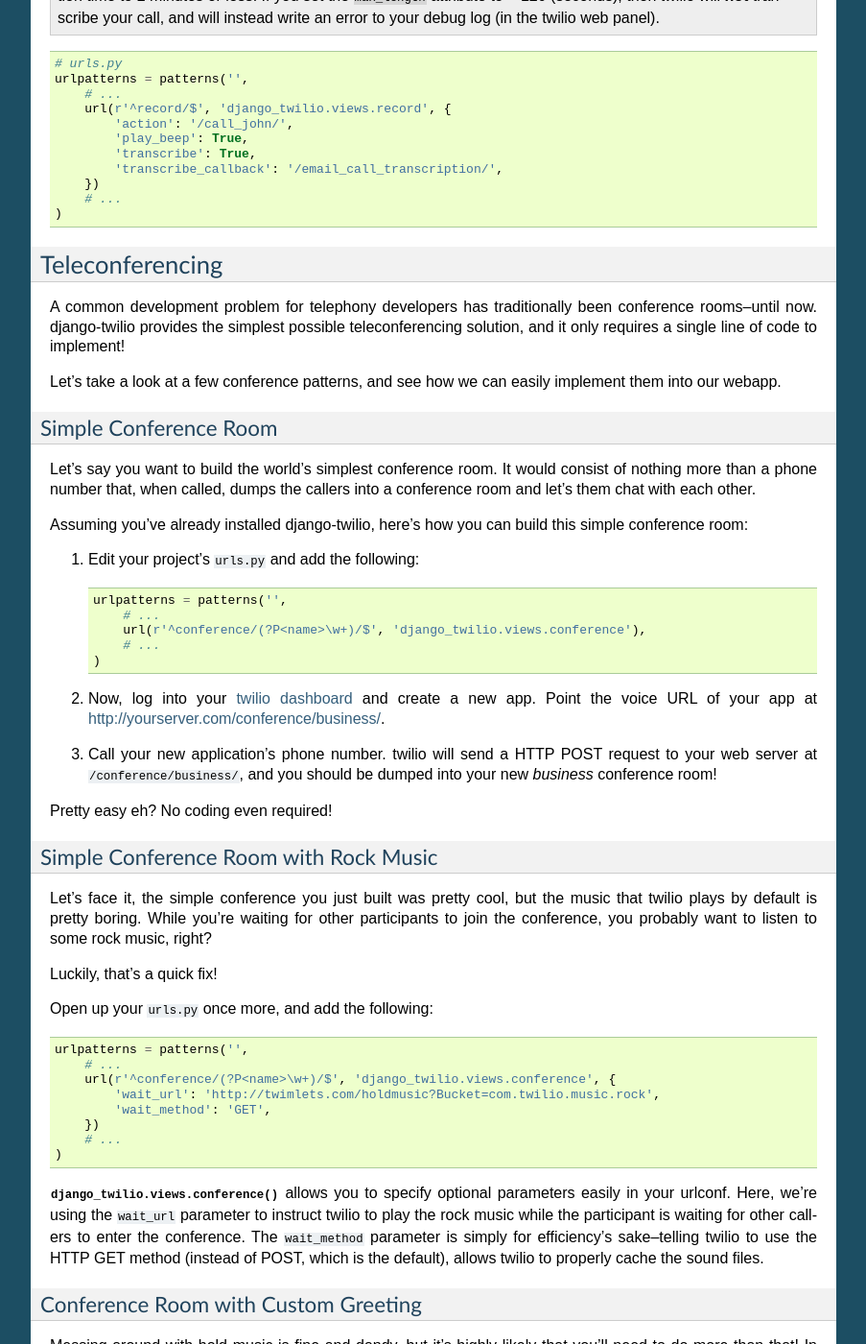
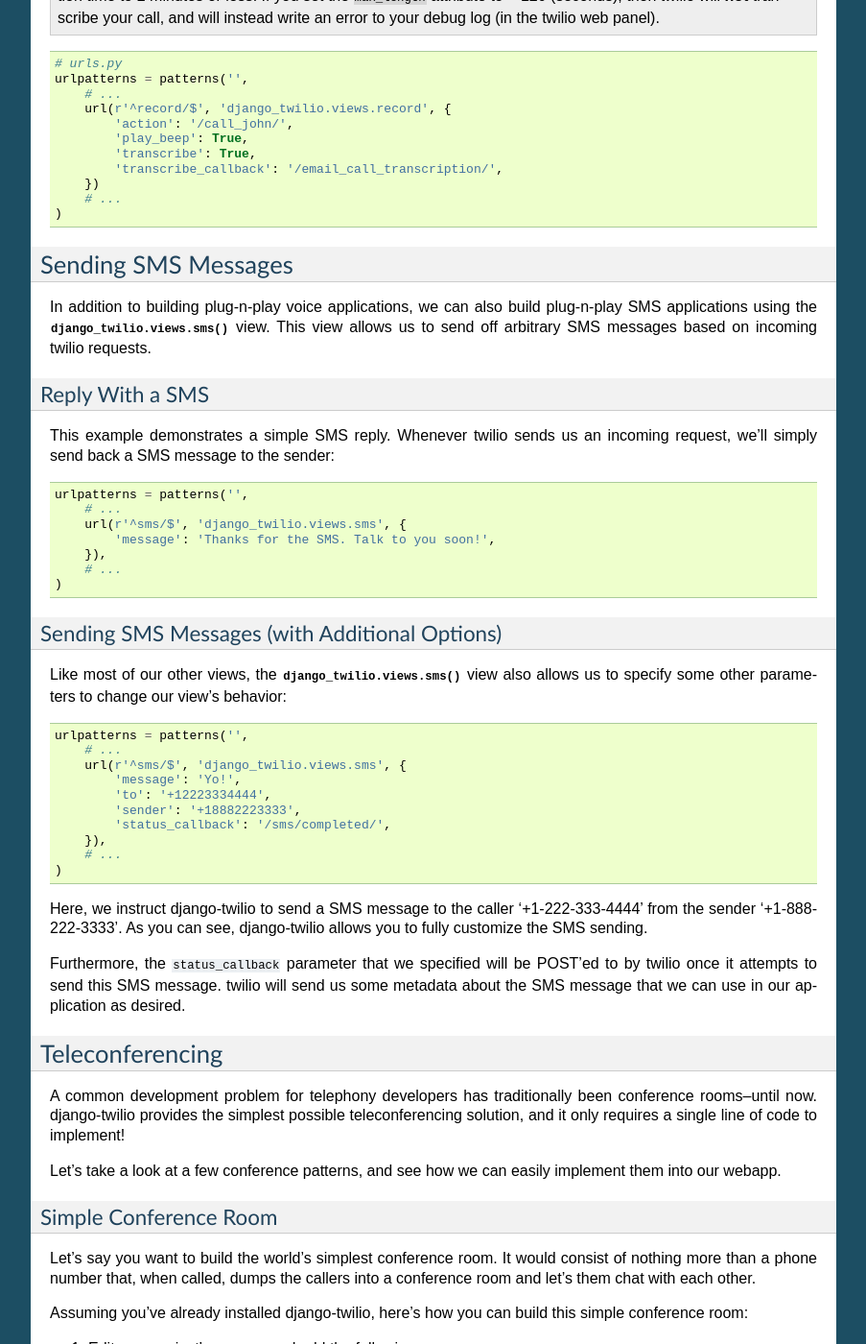
Before and after one commit to rdegges/django-twilio, a Sphinx documentation site: the page built from docs/views.rst, in a window 1280 px wide and 1400 px high, scrolled down 4763 px. Shown: the whole window at 96% size, without its empty margins (198-1101 px from the left). Built offline with Sphinx 7.4.7, drawn with Linux system fonts in a browser that asks for light colours; some of the changed text lies outside the part shown.

Commit message:
Adding some docs about sms view.

```diff
--- a/docs/views.rst
+++ b/docs/views.rst
@@ -307,6 +307,53 @@
         # ...
     )
 
+Sending SMS Messages
+********************
+
+In addition to building plug-n-play voice applications, we can also build
+plug-n-play SMS applications using the :func:`django_twilio.views.sms` view.
+This view allows us to send off arbitrary SMS messages based on incoming twilio
+requests.
+
+Reply With a SMS
+================
+
+This example demonstrates a simple SMS reply. Whenever twilio sends us an
+incoming request, we'll simply send back a SMS message to the sender::
+
+    urlpatterns = patterns('',
+        # ...
+        url(r'^sms/$', 'django_twilio.views.sms', {
+            'message': 'Thanks for the SMS. Talk to you soon!',
+        }),
+        # ...
+    )
+
+Sending SMS Messages (with Additional Options)
+==============================================
+
+Like most of our other views, the :func:`django_twilio.views.sms` view also
+allows us to specify some other parameters to change our view's behavior::
+
+    urlpatterns = patterns('',
+        # ...
+        url(r'^sms/$', 'django_twilio.views.sms', {
+            'message': 'Yo!',
+            'to': '+12223334444',
+            'sender': '+18882223333',
+            'status_callback': '/sms/completed/',
+        }),
+        # ...
+    )
+
+Here, we instruct django-twilio to send a SMS message to the caller
+'+1-222-333-4444' from the sender '+1-888-222-3333'. As you can see,
+django-twilio allows you to fully customize the SMS sending.
+
+Furthermore, the ``status_callback`` parameter that we specified will be POST'ed
+to by twilio once it attempts to send this SMS message. twilio will send us some
+metadata about the SMS message that we can use in our application as desired.
+
 Teleconferencing
 ****************
 
```
